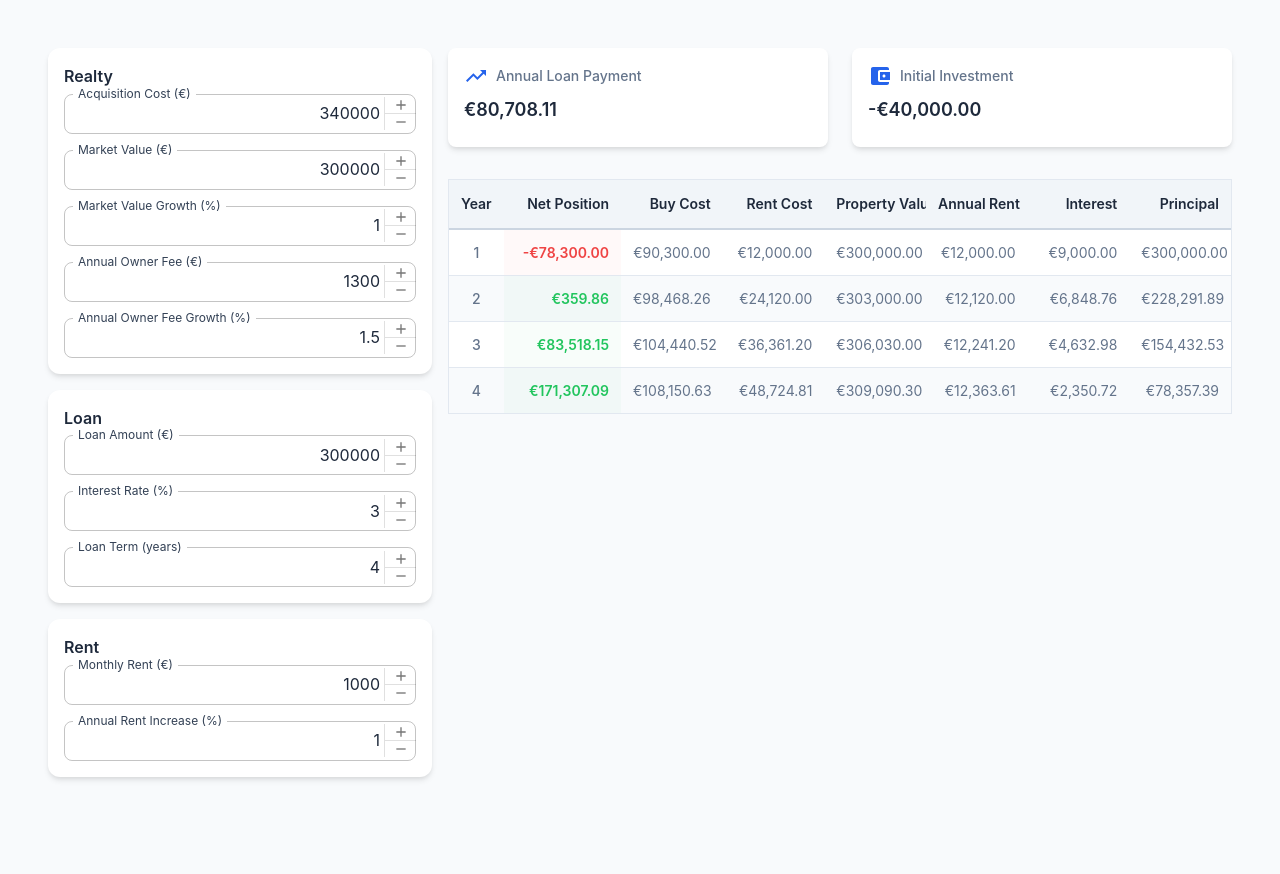
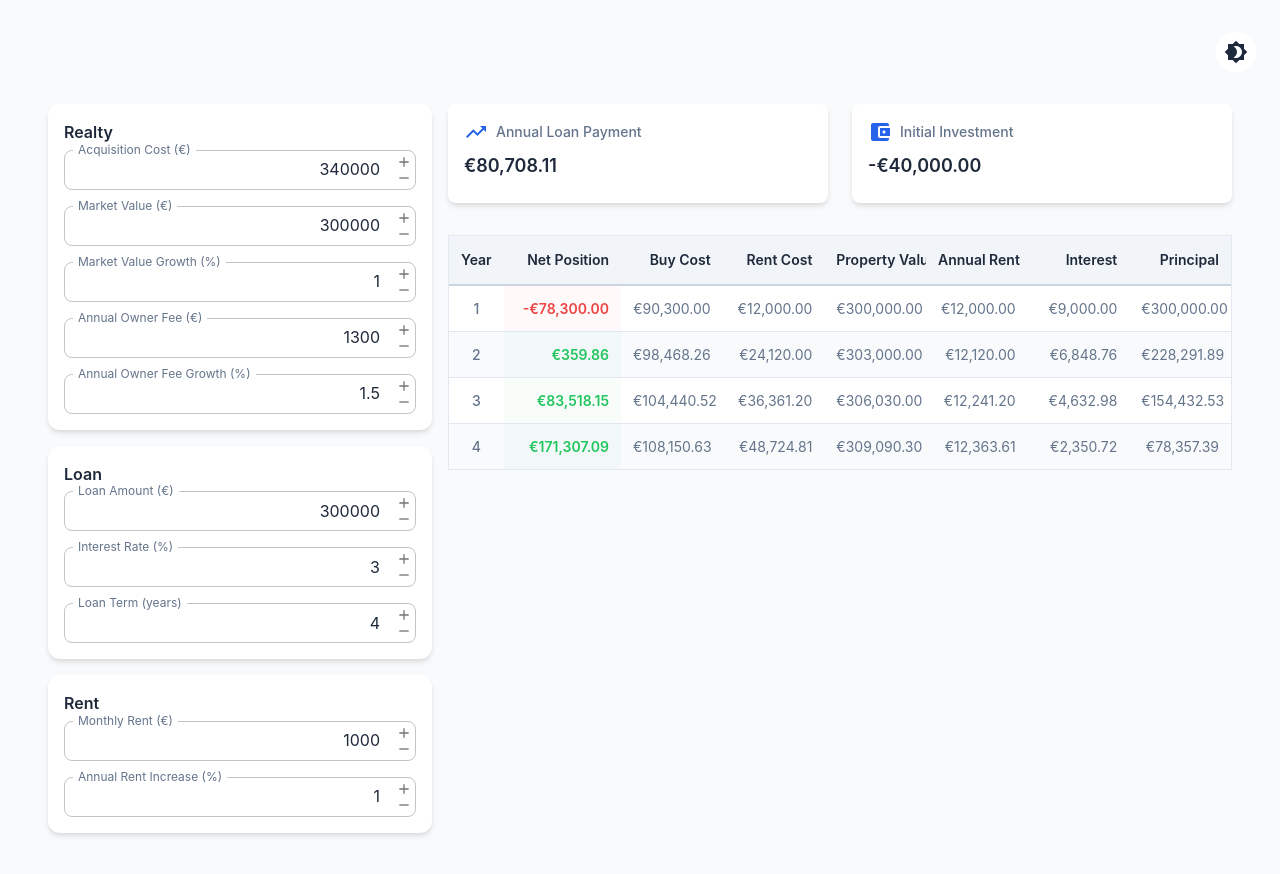
Before and after one commit to juliendubost/real-estate-amortization, a React (Create React App) app: page / in a window 1280 px wide. Shown: the top 874 px of the page. Before the commit the page ends 825 px from the top, so only its background shows below. Built offline with nearby package versions, Linux system fonts and the light colour scheme; the HTML template or start-up script is replaced by a standard one.

Commit message:
add a dark mode

```diff
--- a/src/App.tsx
+++ b/src/App.tsx
@@ -1,52 +1,57 @@
-import React from 'react';
+import React, { useState, useMemo } from 'react';
 import Input from './Input';
-import { ThemeProvider, createTheme, CssBaseline, Container, Box } from '@mui/material';
+import { ThemeProvider, createTheme, CssBaseline, Container, Box, IconButton } from '@mui/material';
 import { grey } from '@mui/material/colors';
+import Brightness4Icon from '@mui/icons-material/Brightness4';
+import Brightness7Icon from '@mui/icons-material/Brightness7';
 
-const theme = createTheme({
+const App: React.FC = () => {
+  const [mode, setMode] = useState<'light' | 'dark'>('light');
+
+  const theme = useMemo(() => createTheme({
     palette: {
-    mode: 'light',
+      mode,
       primary: {
-      main: '#2563eb',
-      light: '#60a5fa',
-      dark: '#1d4ed8',
+        main: mode === 'light' ? '#2563eb' : '#60a5fa',
+        light: mode === 'light' ? '#60a5fa' : '#93c5fd',
+        dark: mode === 'light' ? '#1d4ed8' : '#2563eb',
         contrastText: '#ffffff',
       },
       secondary: {
-      main: '#7c3aed',
-      light: '#a78bfa',
-      dark: '#5b21b6',
+        main: mode === 'light' ? '#7c3aed' : '#a78bfa',
+        light: mode === 'light' ? '#a78bfa' : '#c4b5fd',
+        dark: mode === 'light' ? '#5b21b6' : '#7c3aed',
         contrastText: '#ffffff',
       },
       background: {
-      default: '#f8fafc',
-      paper: '#ffffff',
+        default: mode === 'light' ? '#f8fafc' : '#0f172a',
+        paper: mode === 'light' ? '#ffffff' : '#1e293b',
       },
       text: {
-      primary: '#1e293b',
-      secondary: '#64748b',
+        primary: mode === 'light' ? '#1e293b' : '#f1f5f9',
+        secondary: mode === 'light' ? '#64748b' : '#94a3b8',
       },
       error: {
-      main: '#ef4444',
-      light: '#fca5a5',
-      dark: '#b91c1c',
+        main: mode === 'light' ? '#ef4444' : '#f87171',
+        light: mode === 'light' ? '#fca5a5' : '#fca5a5',
+        dark: mode === 'light' ? '#b91c1c' : '#ef4444',
       },
       success: {
-      main: '#22c55e',
-      light: '#86efac',
-      dark: '#15803d',
+        main: mode === 'light' ? '#22c55e' : '#4ade80',
+        light: mode === 'light' ? '#86efac' : '#86efac',
+        dark: mode === 'light' ? '#15803d' : '#22c55e',
       },
       grey: {
-      50: '#f8fafc',
-      100: '#f1f5f9',
-      200: '#e2e8f0',
-      300: '#cbd5e1',
-      400: '#94a3b8',
-      500: '#64748b',
-      600: '#475569',
-      700: '#334155',
-      800: '#1e293b',
-      900: '#0f172a',
+        50: mode === 'light' ? '#f8fafc' : '#0f172a',
+        100: mode === 'light' ? '#f1f5f9' : '#1e293b',
+        200: mode === 'light' ? '#e2e8f0' : '#334155',
+        300: mode === 'light' ? '#cbd5e1' : '#475569',
+        400: mode === 'light' ? '#94a3b8' : '#64748b',
+        500: mode === 'light' ? '#64748b' : '#94a3b8',
+        600: mode === 'light' ? '#475569' : '#cbd5e1',
+        700: mode === 'light' ? '#334155' : '#e2e8f0',
+        800: mode === 'light' ? '#1e293b' : '#f1f5f9',
+        900: mode === 'light' ? '#0f172a' : '#f8fafc',
       },
     },
     typography: {
@@ -64,47 +69,39 @@ const theme = createTheme({
         fontSize: '2.5rem',
         fontWeight: 700,
         lineHeight: 1.2,
-      color: '#1e293b',
       },
       h2: {
         fontSize: '2rem',
         fontWeight: 600,
         lineHeight: 1.3,
-      color: '#1e293b',
       },
       h3: {
         fontSize: '1.5rem',
         fontWeight: 600,
         lineHeight: 1.4,
-      color: '#1e293b',
       },
       h4: {
         fontSize: '1.25rem',
         fontWeight: 600,
         lineHeight: 1.4,
-      color: '#1e293b',
       },
       h5: {
         fontSize: '1.125rem',
         fontWeight: 600,
         lineHeight: 1.5,
-      color: '#1e293b',
       },
       h6: {
         fontSize: '1rem',
         fontWeight: 600,
         lineHeight: 1.5,
-      color: '#1e293b',
       },
       body1: {
         fontSize: '1rem',
         lineHeight: 1.5,
-      color: '#334155',
       },
       body2: {
         fontSize: '0.875rem',
         lineHeight: 1.5,
-      color: '#475569',
       },
     },
     shape: {
@@ -129,7 +126,9 @@ const theme = createTheme({
         styleOverrides: {
           root: {
             borderRadius: 12,
-          boxShadow: '0px 4px 6px -1px rgba(0,0,0,0.1), 0px 2px 4px -1px rgba(0,0,0,0.06)',
+            boxShadow: mode === 'light'
+              ? '0px 4px 6px -1px rgba(0,0,0,0.1), 0px 2px 4px -1px rgba(0,0,0,0.06)'
+              : '0px 4px 6px -1px rgba(0,0,0,0.2), 0px 2px 4px -1px rgba(0,0,0,0.12)',
           },
         },
       },
@@ -137,7 +136,9 @@ const theme = createTheme({
         styleOverrides: {
           root: {
             borderRadius: 12,
-          boxShadow: '0px 4px 6px -1px rgba(0,0,0,0.1), 0px 2px 4px -1px rgba(0,0,0,0.06)',
+            boxShadow: mode === 'light'
+              ? '0px 4px 6px -1px rgba(0,0,0,0.1), 0px 2px 4px -1px rgba(0,0,0,0.06)'
+              : '0px 4px 6px -1px rgba(0,0,0,0.2), 0px 2px 4px -1px rgba(0,0,0,0.12)',
           },
         },
       },
@@ -147,32 +148,13 @@ const theme = createTheme({
             '& .MuiOutlinedInput-root': {
               borderRadius: 8,
               '&:hover fieldset': {
-              borderColor: '#60a5fa',
+                borderColor: mode === 'light' ? '#60a5fa' : '#93c5fd',
               },
               '& input[type=number]': {
                 MozAppearance: 'textfield',
                 '&::-webkit-outer-spin-button, &::-webkit-inner-spin-button': {
                   WebkitAppearance: 'none',
                   margin: 0,
-              },
-            },
-          },
-          '& .MuiInputAdornment-root': {
-            marginLeft: 0,
-            '& .MuiButtonGroup-root': {
-              height: '100%',
-              '& button': {
-                minWidth: 32,
-                padding: 0,
-                border: 'none',
-                borderLeft: `1px solid ${grey[300]}`,
-                borderRadius: 0,
-                '&:hover': {
-                  backgroundColor: grey[50],
-                },
-                '&:first-of-type': {
-                  borderBottom: `1px solid ${grey[300]}`,
-                },
                 },
               },
             },
@@ -190,9 +172,8 @@ const theme = createTheme({
         },
       },
     },
-});
+  }), [mode]);
 
-const App: React.FC = () => {
   return (
     <ThemeProvider theme={theme}>
       <CssBaseline />
@@ -202,6 +183,20 @@ const App: React.FC = () => {
         py: 4,
       }}>
         <Container maxWidth="xl">
+          <Box sx={{ display: 'flex', justifyContent: 'flex-end', mb: 2 }}>
+            <IconButton
+              onClick={() => setMode(mode === 'light' ? 'dark' : 'light')}
+              color="inherit"
+              sx={{
+                bgcolor: 'background.paper',
+                '&:hover': {
+                  bgcolor: mode === 'light' ? 'grey.100' : 'grey.800',
+                },
+              }}
+            >
+              {mode === 'light' ? <Brightness4Icon /> : <Brightness7Icon />}
+            </IconButton>
+          </Box>
           <Input />
         </Container>
       </Box>
```
Lines whose indentation alone changed are shown as unchanged.
